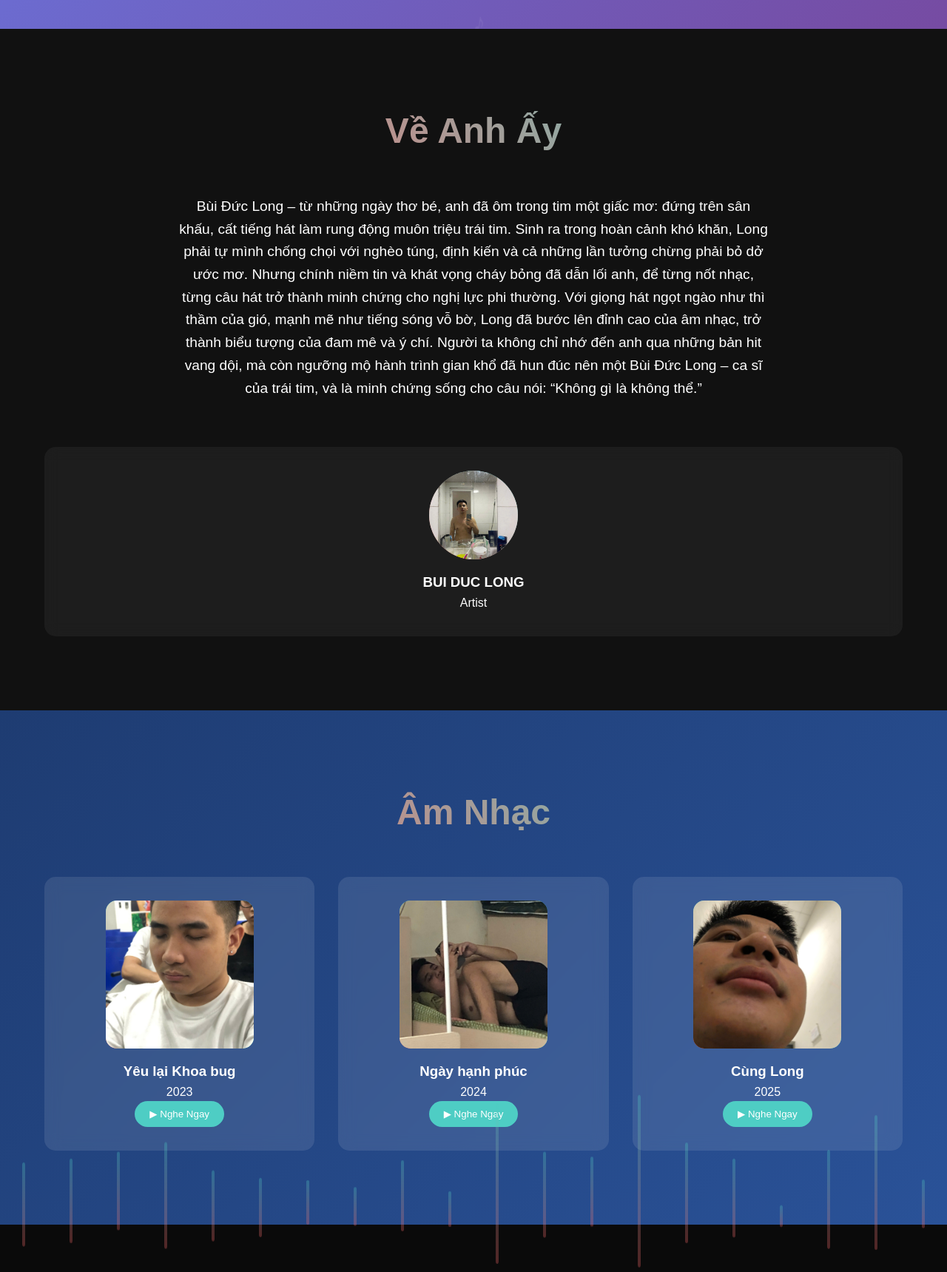
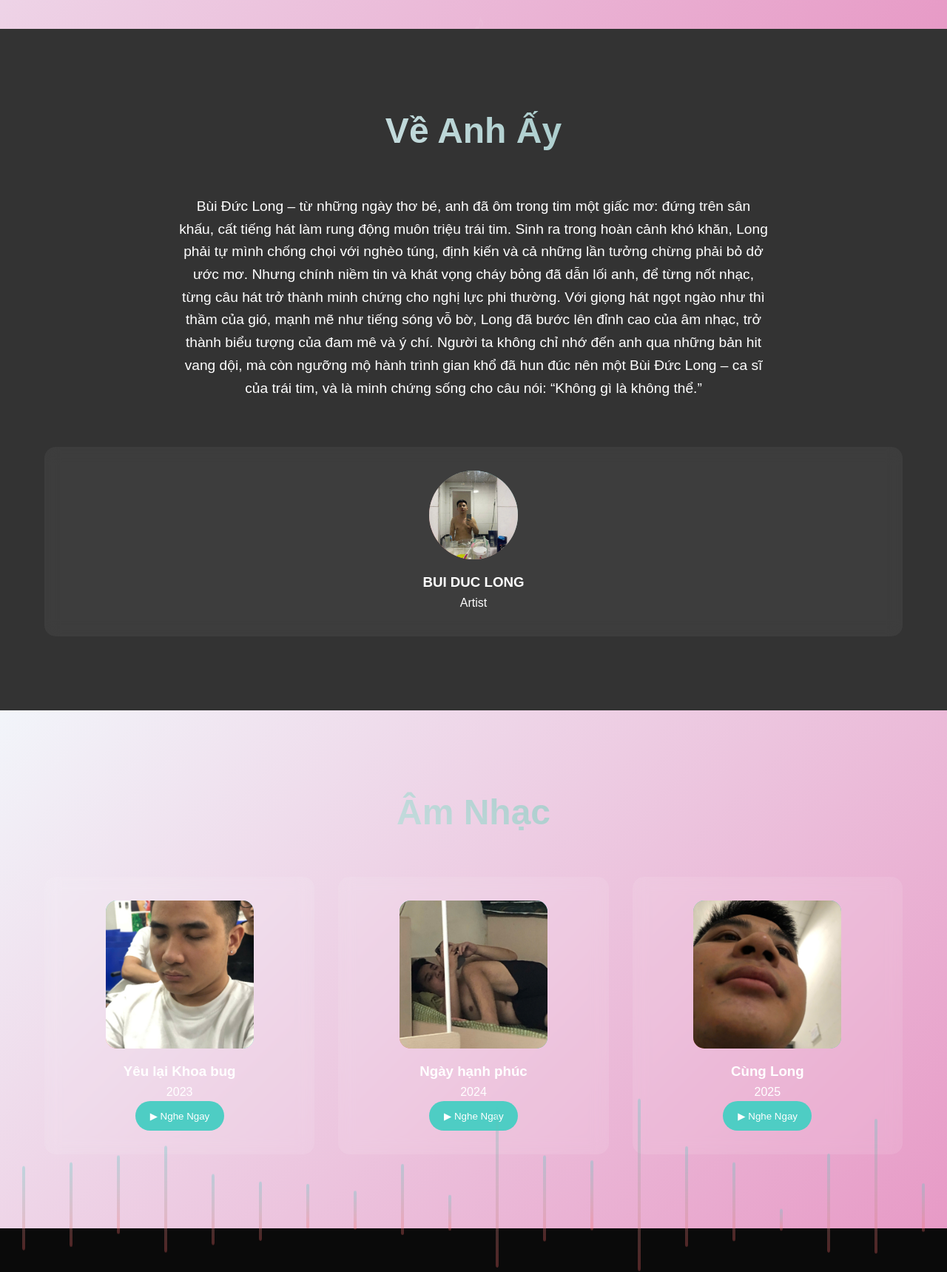
Before and after one commit to NgNhi2006/BuiLong, a plain HTML site: page index.html in a window 1280 px wide. Shown: the part 761-2480 px from the top of the page at 74% size. Drawn offline with Linux system fonts and the light colour scheme.

Commit message:
fix layout lech

```diff
--- a/assest/css/style.css
+++ b/assest/css/style.css
@@ -38,7 +38,7 @@ body {
 }
 
 .logo h1 {
-    background: linear-gradient(45deg, #ff6b6b, #4ecdc4);
+    background: linear-gradient(45deg, #4fd956, #b68447);
     -webkit-background-clip: text;
     -webkit-text-fill-color: transparent;
     background-clip: text;
@@ -101,9 +101,10 @@ body {
     align-items: center;
     justify-content: center;
     text-align: center;
-    background: linear-gradient(135deg, #667eea 0%, #764ba2 100%);
+    background: linear-gradient(135deg, #f2f5fa 0%, #e79ac6 100%);
     overflow: hidden;
 }
+
 
 .hero-bg {
     position: absolute;
@@ -194,7 +195,7 @@ body {
     text-align: center;
     font-size: 3rem;
     margin-bottom: 3rem;
-    background: linear-gradient(45deg, #ff6b6b, #4ecdc4);
+    background: linear-gradient(45deg, #f2f5fa, #7eb4b0);
     -webkit-background-clip: text;
     -webkit-text-fill-color: transparent;
     background-clip: text;
@@ -203,7 +204,7 @@ body {
 /* About Section */
 .about {
     padding: 100px 0;
-    background: #111;
+    background: #333;
 }
 
 .about-content {
@@ -257,8 +258,13 @@ body {
 /* Music Section */
 .music {
     padding: 100px 0;
-    background: linear-gradient(135deg, #1e3c72 0%, #2a5298 100%);
+    background: linear-gradient(135deg, #f2f5fa 0%, #e79ac6 100%);
     position: relative;
+}
+.play-button {
+    width: 120px;
+    height: 40px;
+    white-space: nowrap;
 }
 
 .music-grid {
@@ -372,7 +378,7 @@ body {
 /* Contact Section */
 .contact {
     padding: 100px 0;
-    background: linear-gradient(135deg, #667eea 0%, #764ba2 100%);
+    background: linear-gradient(135deg, #f2f5fa 0%, #764ba2 100%);
 }
 
 .contact-content {
```
